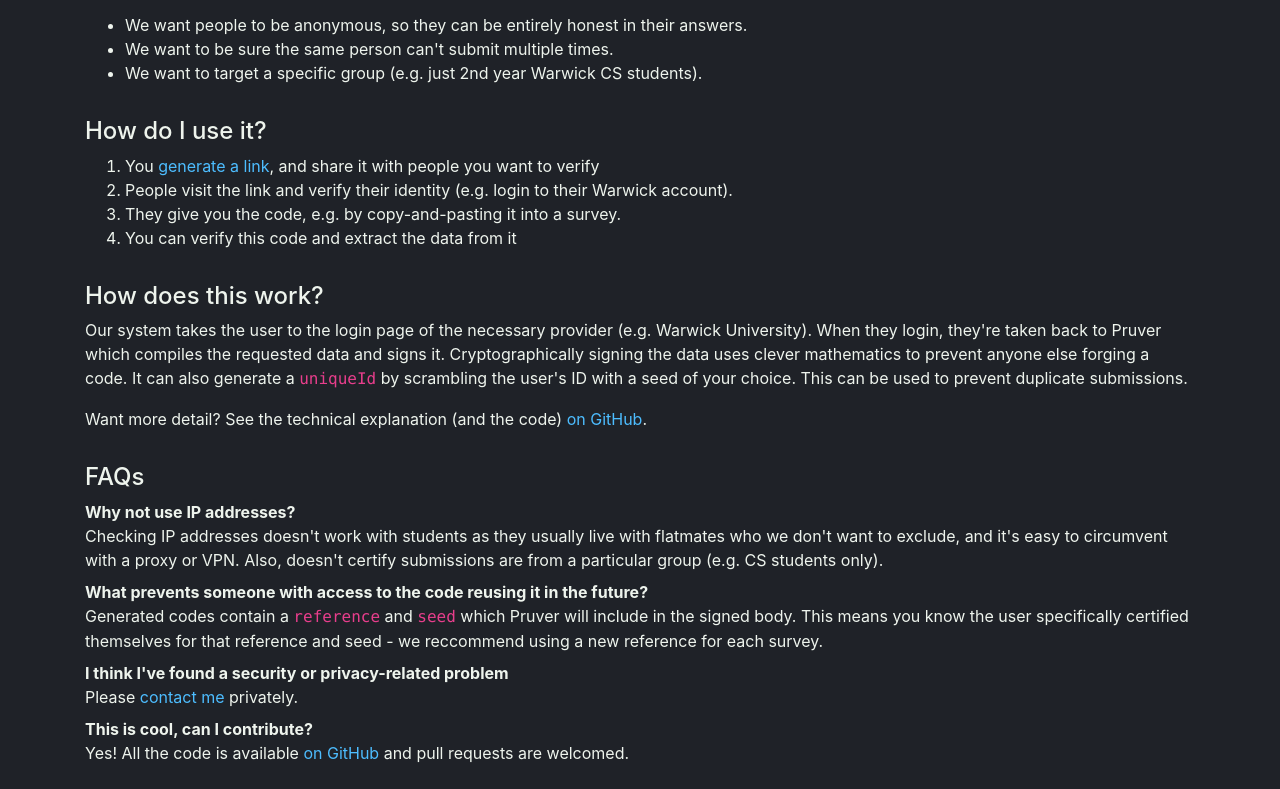
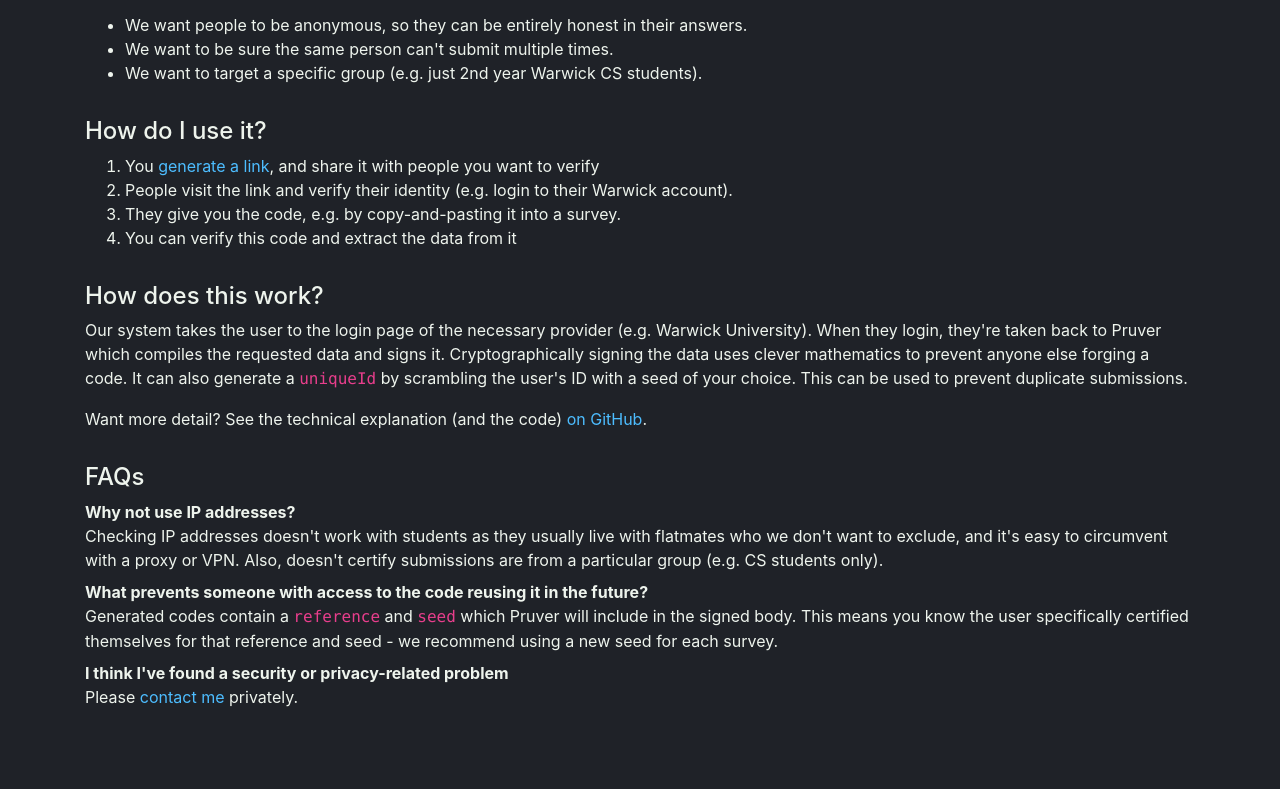
Before and after one commit to domdomegg/pruver, a plain HTML site: page docs/index.html in a window 1280 px wide. Shown: the part 366-1155 px from the top of the page. After the commit the page ends 1099 px from the top, so only its background shows below. Drawn offline with nearby package versions, Linux system fonts and the light colour scheme.

Commit message:
📝 Fix typo, remove duplicate GitHub link

```diff
--- a/docs/index.html
+++ b/docs/index.html
@@ -104,13 +104,10 @@
 				<dd>Checking IP addresses doesn't work with students as they usually live with flatmates who we don't want to exclude, and it's easy to circumvent with a proxy or VPN. Also, doesn't certify submissions are from a particular group (e.g. CS students only).</dd>
 
 				<dt>What prevents someone with access to the code reusing it in the future?</dt>
-				<dd>Generated codes contain a <code>reference</code> and <code>seed</code> which Pruver will include in the signed body. This means you know the user specifically certified themselves for that reference and seed - we reccommend using a new reference for each survey.</dd>
+				<dd>Generated codes contain a <code>reference</code> and <code>seed</code> which Pruver will include in the signed body. This means you know the user specifically certified themselves for that reference and seed - we recommend using a new seed for each survey.</dd>
 
 				<dt>I think I've found a security or privacy-related problem</dt>
 				<dd>Please <a href="https://domdomegg.github.io/">contact me</a> privately.</dd>
-
-				<dt>This is cool, can I contribute?</dt>
-				<dd>Yes! All the code is available <a href="https://github.com/domdomegg/pruver" target="_blank" rel="noopener">on GitHub</a> and pull requests are welcomed.</dd>
 			</dl>
 		</section>
 	</div>
```
